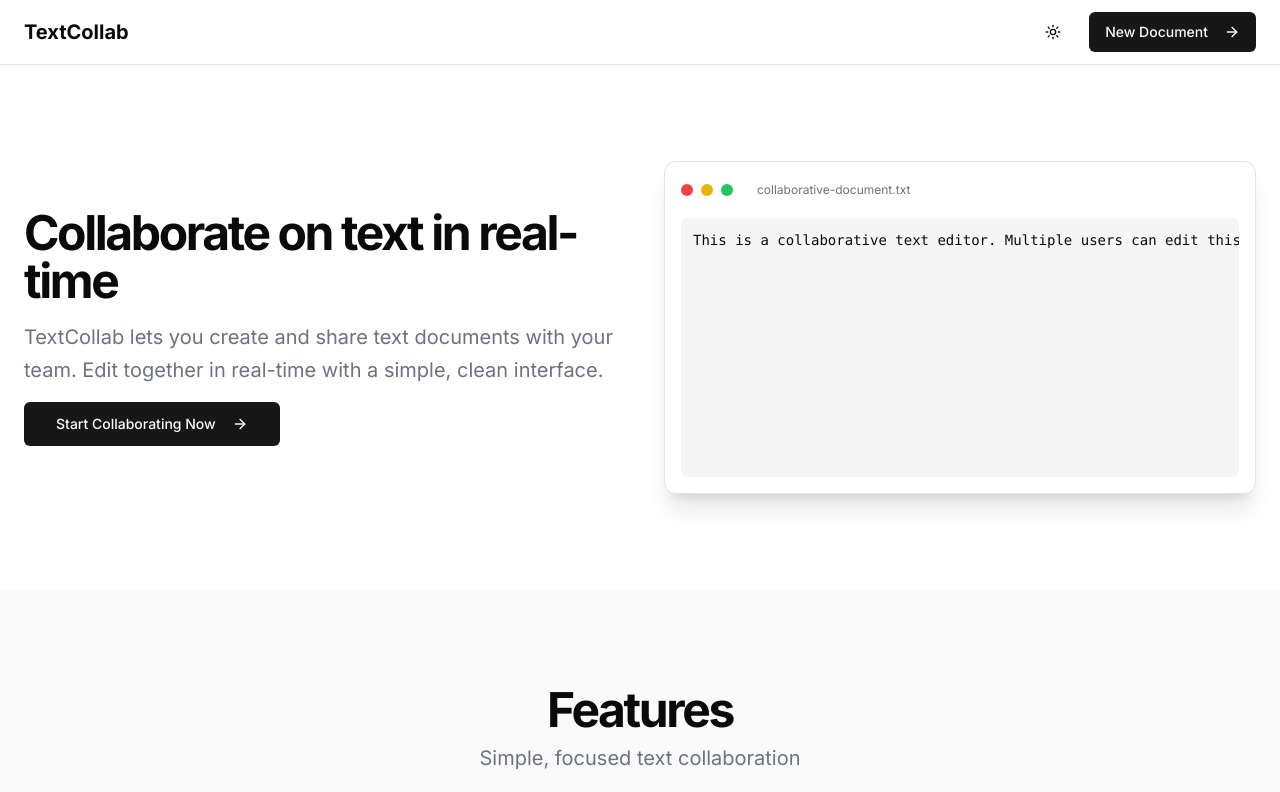
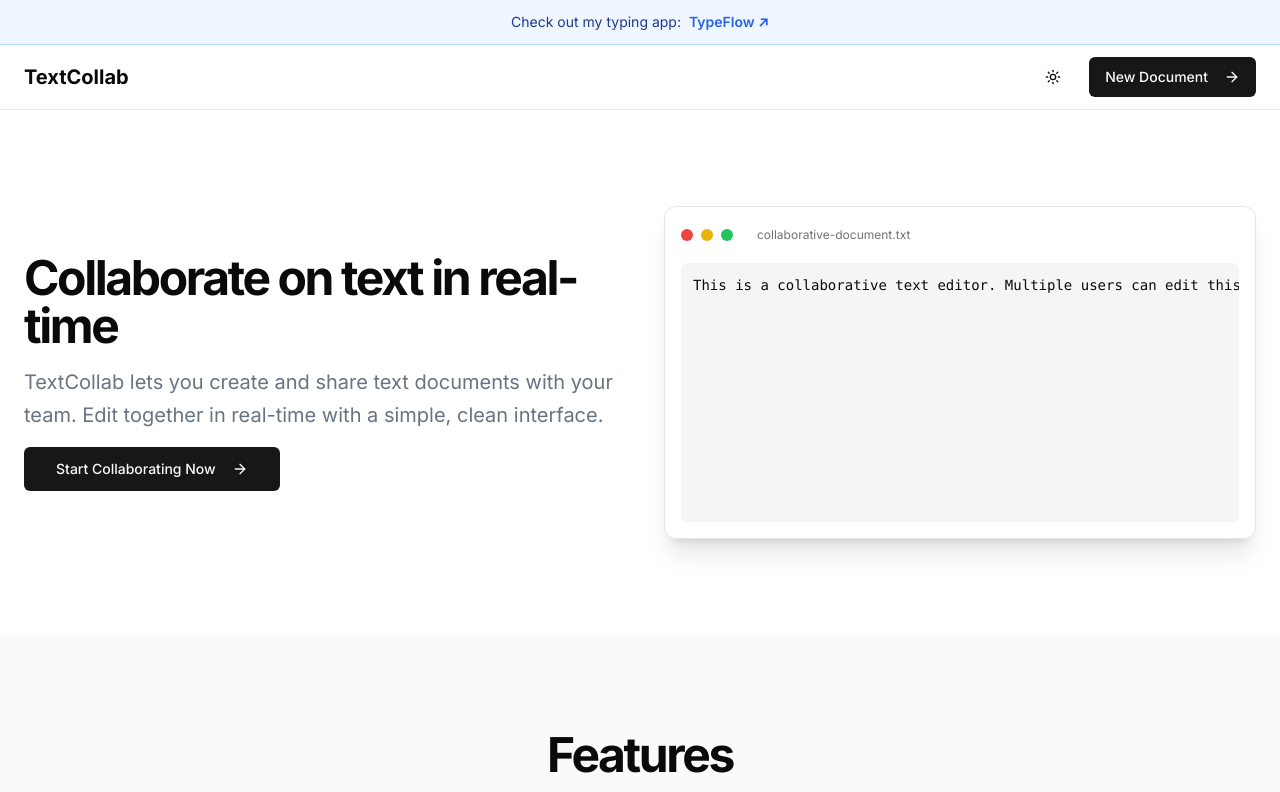
Before and after one commit to Jaydeep077/txt-collab, a Next.js app: page / in a window 1280 px wide. Shown: the top 792 px of the page. Built offline with nearby package versions, Linux system fonts and the light colour scheme.

Commit message:
Add TypingAppBanner to root layout

```diff
--- a/app/layout.tsx
+++ b/app/layout.tsx
@@ -3,6 +3,7 @@ import { Inter } from "next/font/google"
 import { ReactNode } from "react"
 import { ThemeProvider } from "@/components/theme-provider"
 import { Toaster } from "sonner"
+import { TypingAppBanner } from "@/components/typing-app-banner"
 
 const inter = Inter({ subsets: ["latin"] })
 
@@ -22,6 +23,7 @@ export default function RootLayout({ children }: RootLayoutProps) {
     <html lang="en" suppressHydrationWarning>
       <body className={inter.className}>
         <ThemeProvider attribute="class" defaultTheme="system" enableSystem>
+          <TypingAppBanner />
           {children}
           <Toaster position="top-right" closeButton richColors />
         </ThemeProvider>
```
